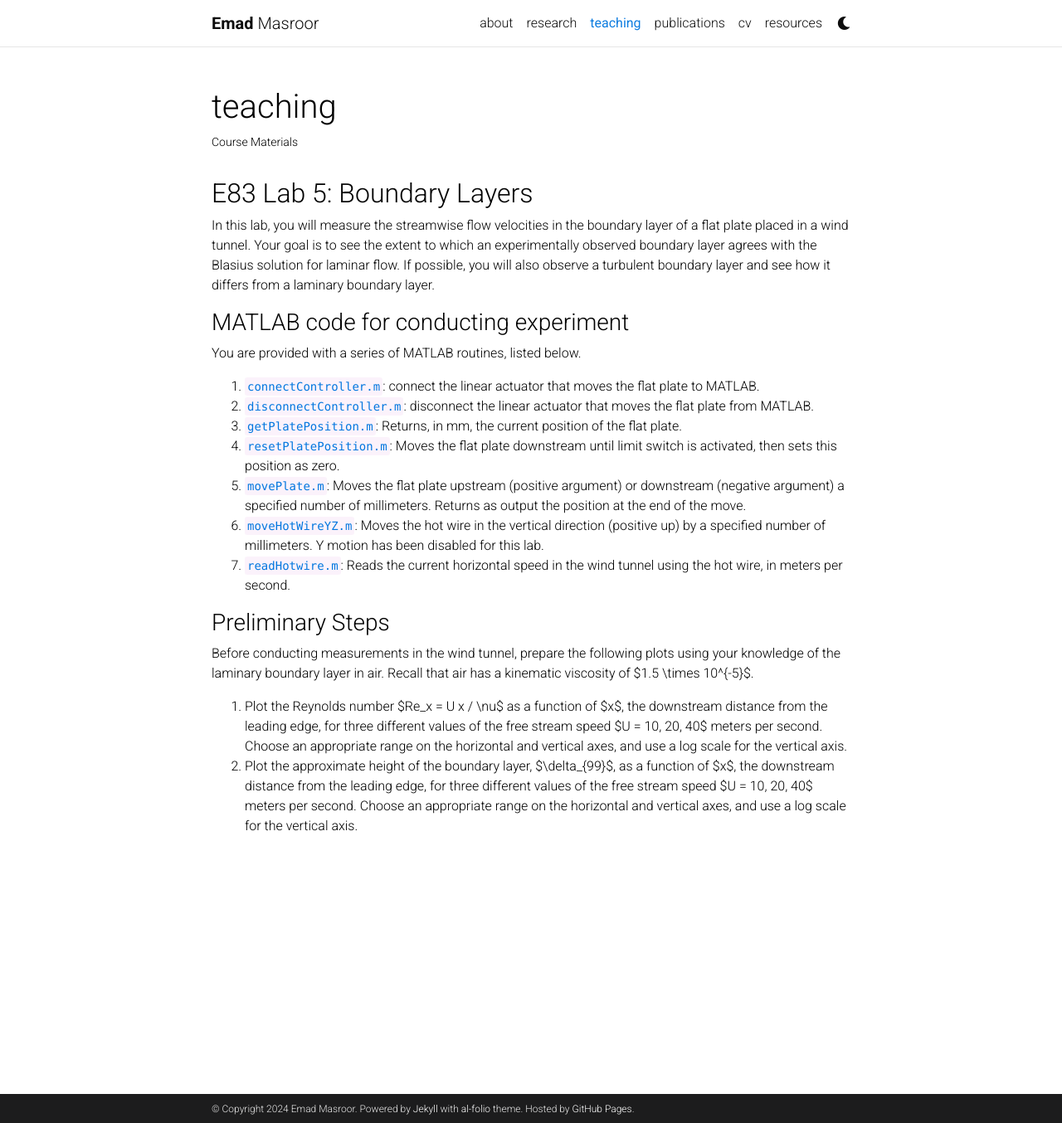
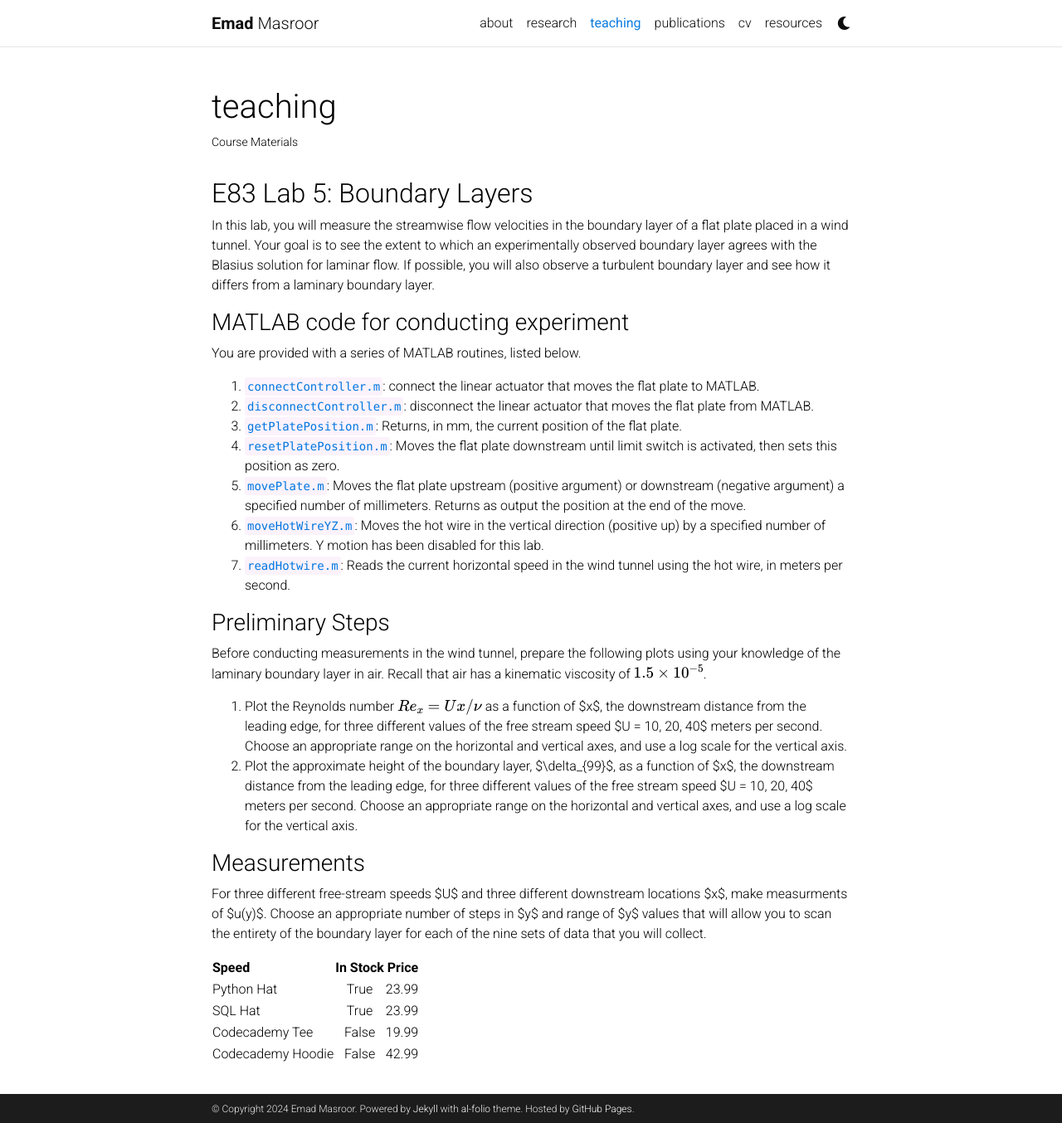
Before and after one commit to Emadmasroor/emadmasroor.github.io, a Jekyll site: the page built from _pages/teaching.md, in a window 1280 px wide and 1354 px high. Shown: the whole window at 83% size. Built offline with Jekyll 4.4.1, drawn with Linux system fonts in a browser that asks for light colours; comment, search, counter and statistics services are not loaded; a style sheet for code colours, icons or effects is not loaded.

Commit message:
Update teaching.md

```diff
--- a/_pages/teaching.md
+++ b/_pages/teaching.md
@@ -22,6 +22,16 @@ You are provided with a series of MATLAB routines, listed below.
 7. `readHotwire.m`: Reads the current horizontal speed in the wind tunnel using the hot wire, in meters per second.
 
 ### Preliminary Steps
-Before conducting measurements in the wind tunnel, prepare the following plots using your knowledge of the laminary boundary layer in air. Recall that air has a kinematic viscosity of $1.5 \times 10^{-5}$.
-1. Plot the Reynolds number $Re_x = U x / \nu$ as a function of $x$, the downstream distance from the leading edge, for three different values of the free stream speed $U = 10, 20, 40$ meters per second. Choose an appropriate range on the horizontal and vertical axes, and use a log scale for the vertical axis.
+Before conducting measurements in the wind tunnel, prepare the following plots using your knowledge of the laminary boundary layer in air. Recall that air has a kinematic viscosity of $$1.5 \times 10^{-5}$$.
+1. Plot the Reynolds number $$Re_x = U x / \nu$$ as a function of $x$, the downstream distance from the leading edge, for three different values of the free stream speed $U = 10, 20, 40$ meters per second. Choose an appropriate range on the horizontal and vertical axes, and use a log scale for the vertical axis.
 2. Plot the approximate height of the boundary layer, $\delta_{99}$, as a function of $x$, the downstream distance from the leading edge, for three different values of the free stream speed $U = 10, 20, 40$ meters per second. Choose an appropriate range on the horizontal and vertical axes, and use a log scale for the vertical axis.
+
+### Measurements
+For three different free-stream speeds $U$ and three different downstream locations $x$, make measurments of $u(y)$. Choose an appropriate number of steps in $y$ and range of $y$ values that will allow you to scan the entirety of the boundary layer for each of the nine sets of data that you will collect.
+
+| Speed             | In Stock | Price |
+| :---------------- | :------: | ----: |
+| Python Hat        |   True   | 23.99 |
+| SQL Hat           |   True   | 23.99 |
+| Codecademy Tee    |  False   | 19.99 |
+| Codecademy Hoodie |  False   | 42.99 |
```
